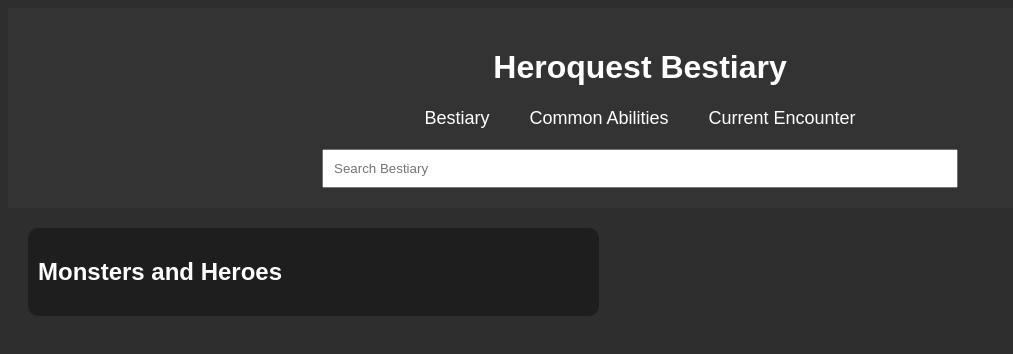
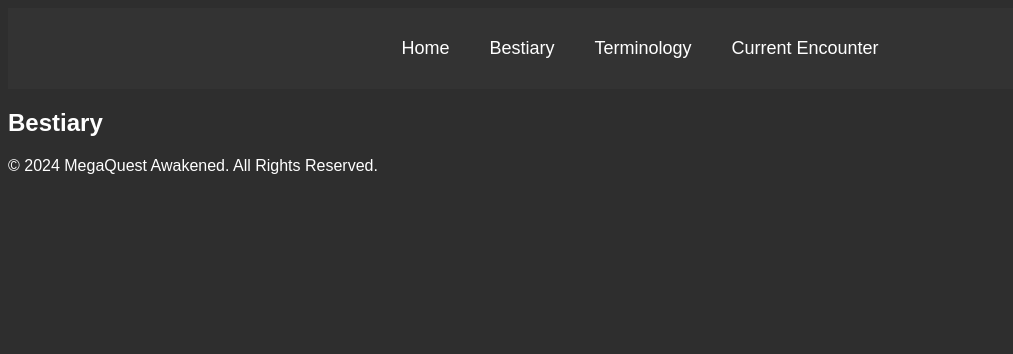
Before and after one commit to Deathtone320/Deathtone320.github.io, a plain HTML site: page Bestiary.html in a window 1280 px wide. Shown: the whole page, without its empty margins (0-1013 px from the left). Drawn offline with Linux system fonts and the light colour scheme.

Commit message:
Update Bestiary.html

```diff
--- a/Bestiary.html
+++ b/Bestiary.html
@@ -3,30 +3,31 @@
 <head>
     <meta charset="UTF-8">
     <meta name="viewport" content="width=device-width, initial-scale=1.0">
-    <title>Heroquest Bestiary</title>
+    <meta name="description" content="MegaQuest Bestiary">
+    <title>MegaQuest Bestiary</title>
     <link rel="stylesheet" href="styles.css">
 </head>
 <body>
     <header>
-        <h1>Heroquest Bestiary</h1>
         <nav>
             <ul>
+                <li><a href="index.html">Home</a></li>
                 <li><a href="bestiary.html">Bestiary</a></li>
-                <li><a href="terminology.html">Common Abilities</a></li>
+                <li><a href="terminology.html">Terminology</a></li>
                 <li><a href="encounter.html">Current Encounter</a></li>
             </ul>
         </nav>
-        <input type="text" id="search-bar" placeholder="Search Bestiary">
     </header>
 
-    <main>
-        <section id="bestiary">
-            <h2>Monsters and Heroes</h2>
-            <!-- Bestiary grid populated by JS -->
-            <div id="bestiary-list"></div>
-        </section>
-    </main>
+    <section class="bestiary-section">
+        <h1>Bestiary</h1>
+        <div class="bestiary-grid">
+            <!-- Add your monster images here with their stats and abilities -->
+        </div>
+    </section>
 
-    <script src="bestiary.js"></script>
+    <footer>
+        <p>&copy; 2024 MegaQuest Awakened. All Rights Reserved.</p>
+    </footer>
 </body>
 </html>
```
